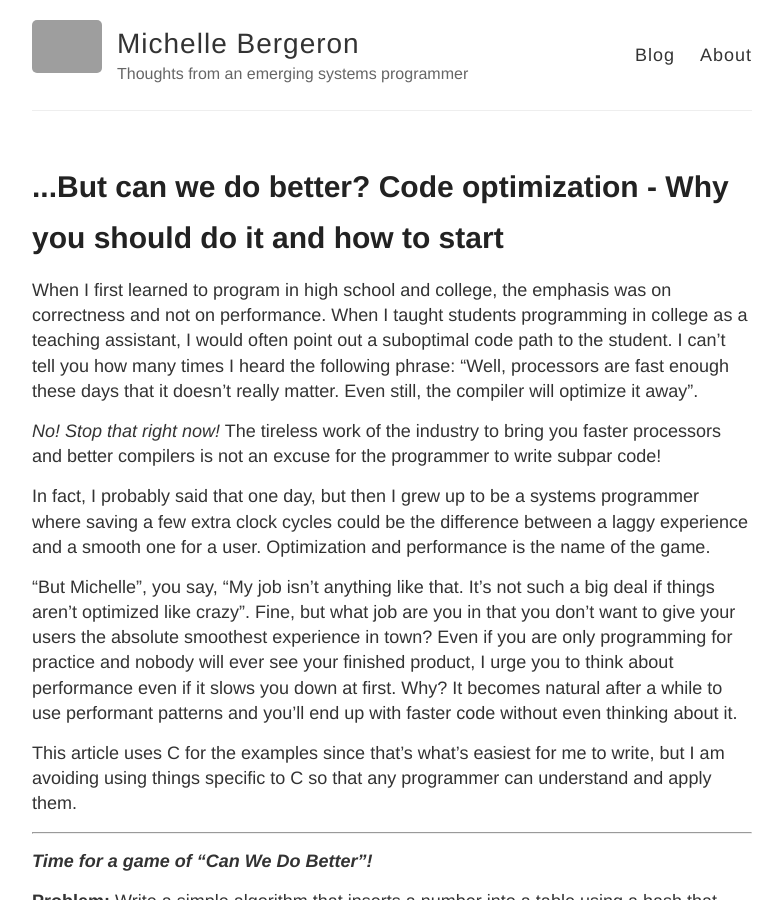
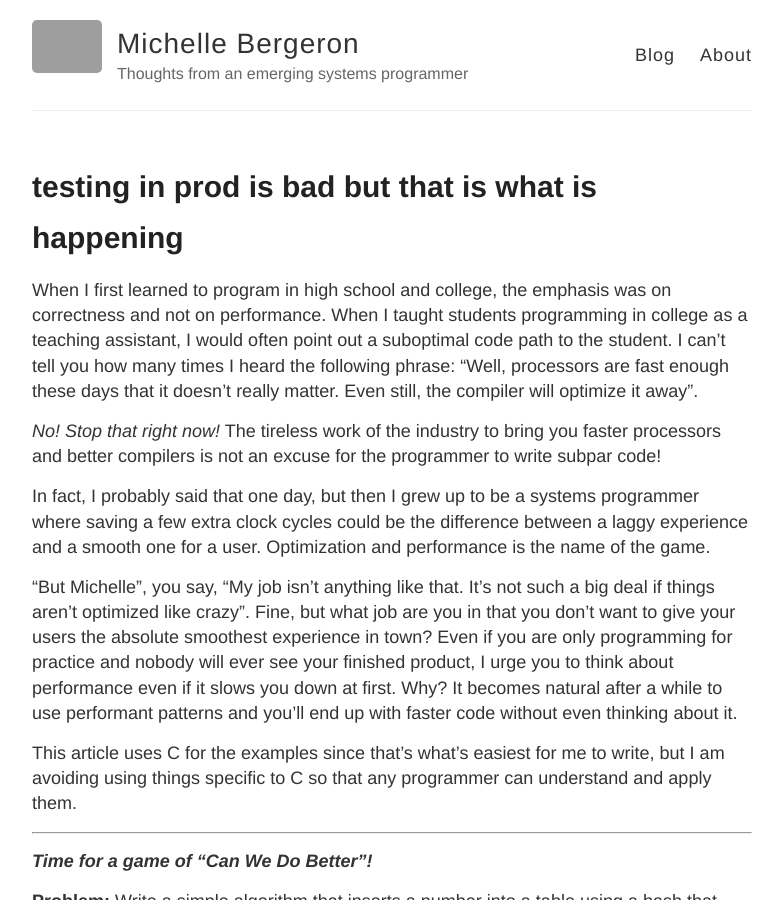
Before and after one commit to mrb113/mrb113.github.io, a Jekyll site: the page built from _posts/2015-7-19-But-Can-We-Do-Better.md, in a window 1280 px wide and 900 px high. Shown: the whole window, without its empty margins (248-1030 px from the left). Built offline with Jekyll 4.4.1, drawn with Linux system fonts in a browser that asks for light colours; Markdown is read by kramdown in place of the engine named in the settings; grey boxes are pictures that could not be loaded.

Commit message:
testing in prod is bad, I hear

```diff
--- a/_posts/2015-7-19-But-Can-We-Do-Better.md
+++ b/_posts/2015-7-19-But-Can-We-Do-Better.md
@@ -1,6 +1,6 @@
 ---
 layout: post
-title: ...But can we do better? Code optimization - Why you should do it and how to start
+title: testing in prod is bad but that is what is happening
 ---
 
 When I first learned to program in high school and college, the emphasis was on correctness and not on performance. When I taught students programming in college as a teaching assistant, I would often point out a suboptimal code path to the student. I can't tell you how many times I heard the following phrase: "Well, processors are fast enough these days that it doesn't really matter. Even still, the compiler will optimize it away".
```
